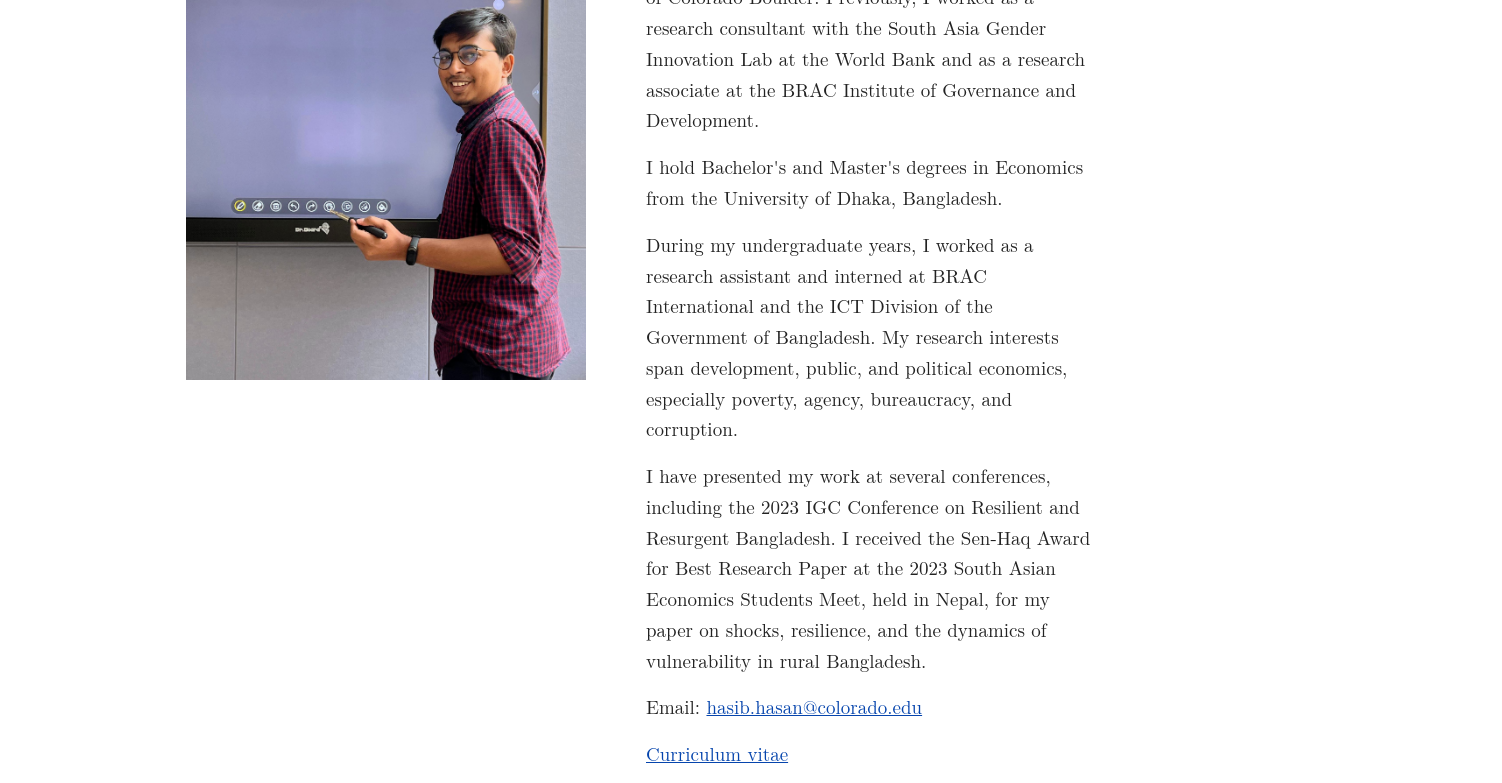
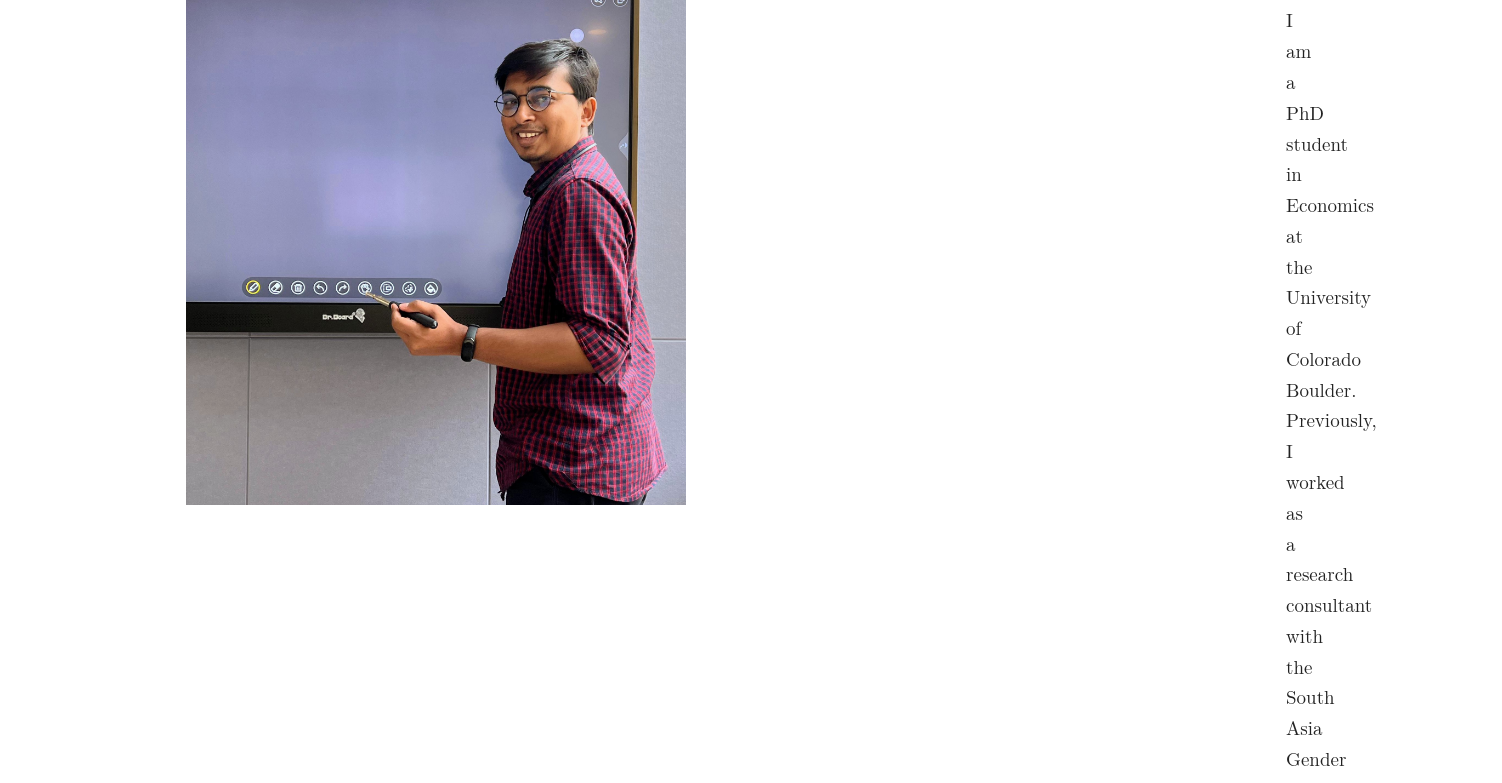
Before and after one commit to ehasibulhasan/hasib.github.io, a plain HTML site: page index.html in a window 1280 px wide. Shown: the part 232-1015 px from the top of the page, 1502 px wide, since content can reach past the window. Drawn offline with Linux system fonts and the light colour scheme; a web font is replaced by a local one.

Commit message:
Update styles.css

```diff
--- a/styles.css
+++ b/styles.css
@@ -21,9 +21,9 @@ p { margin: 0 0 16px; }
 .research-item { margin: 0 0 24px; }
 .research-item h2, .teaching-card h2 { margin: 0 0 6px; font-size: 1.12em; }
 .cv-download-panel { margin: 14px 0 26px; }
-.home-layout { display: grid; grid-template-columns: 400px minmax(0, 1fr); gap: 60px; align-items: start; }
-.home-photo-wrap { width: 400px; max-width: 100%; }
-.profile-photo { display: block; width: 100%; max-height: 530px; aspect-ratio: 4 / 5; object-fit: cover; object-position: center; user-select: none; -webkit-user-drag: none; }
+.home-layout { display: grid; grid-template-columns: 1000px minmax(0, 1fr); gap: 100px; align-items: start; }
+.home-photo-wrap { width: 500px; max-width: 100%; }
+.profile-photo { display: block; width: 100%; max-height: 1000px; aspect-ratio: 4 / 5; object-fit: cover; object-position: center; user-select: none; -webkit-user-drag: none; }
 .skip-link { position: absolute; left: -9999px; }
 .skip-link:focus { left: 12px; top: 12px; background: white; padding: 8px; }
 .site-footer { margin-top: 46px; }
```
